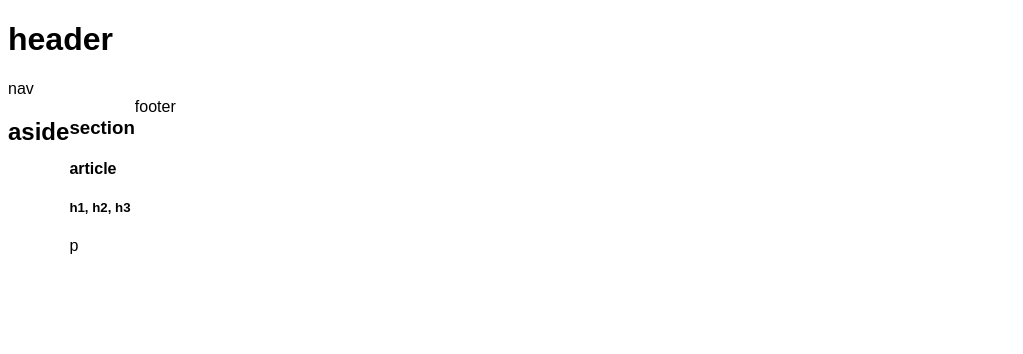
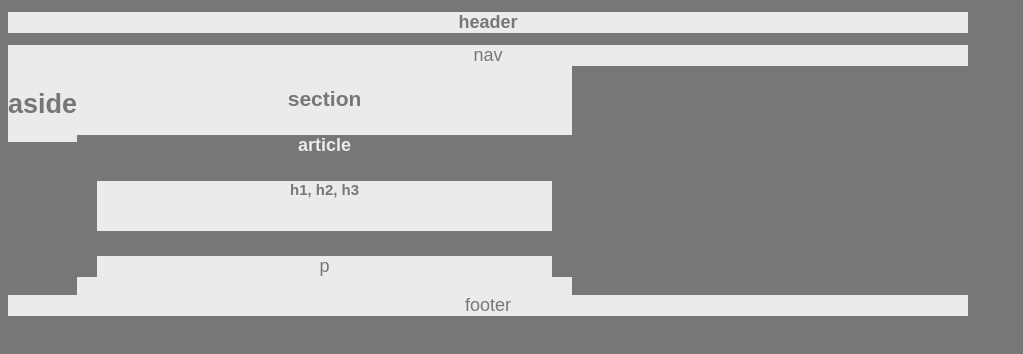
Before and after one commit to pedrichards/HW-wireframe, a plain HTML site: page index.html in a window 1280 px wide. Shown: the whole page, without its empty margins (0-1023 px from the left). Drawn offline with Linux system fonts and the light colour scheme.

Commit message:
new colors working some margins some dimensions

```diff
--- a/style.css
+++ b/style.css
@@ -7,27 +7,58 @@
 
 h1 {
     font-family: 'Arial', 'Helvetica Neue', Helvetica, sans-serif;
-    color: '#777';
-    background: '#777';
-    width: '960px';
-    font-size: '18px';
+    color: #777;
+    background: #ebebeb;
+    width: 960px;
+    font-size: 18px;
+    text-align: center;
 }
 h1, nav, section, aside, footer {
-background: '#ebebeb'
+background: #ebebeb;
 }
 
 body {
     font-family: 'Arial', 'Helvetica Neue', Helvetica, sans-serif;
-    color: '#777';
-    background: '#777';
-    width: '960px';
-    font-size: '18px';
+    color: #777;
+    background: #777;
+    width: 960px;
+    font-size: 18px;
+    text-align: center;
 }
 
 section {
     float: left;
+    width: 495px;
+    text-align: center;
+}
+article {
+    color: #ebebeb;
+    background: #777;
+    text-align: center;
 }
 
 aside {
     float: left;
+    text-align: center;
+    font-size: 18px;
 }
+
+p {
+    color: #777;
+    background: #ebebeb;
+    margin-left: 20px;
+    margin-right: 20px;
+}
+
+h5 {
+    color: #777;
+    background: #ebebeb;
+    margin-left: 20px;
+    margin-right: 20px;
+    height: 50px;
+}
+
+footer {
+    clear: both;
+    text-align: center;
+}
```
